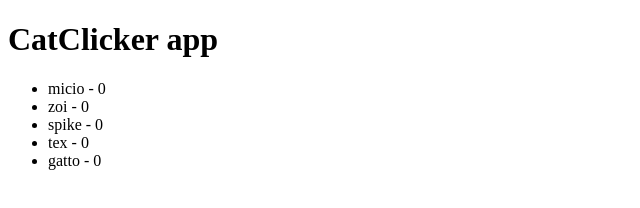
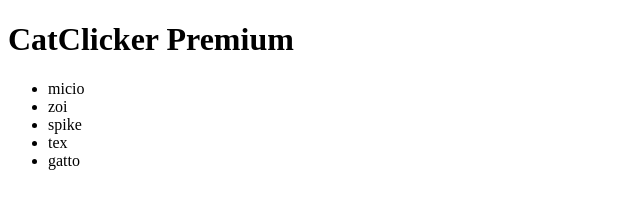
Before and after one commit to giannicuccu/clickCatApp, a website: page index.html in a window 1280 px wide. Shown: the whole page, without its empty margins (0-640 px from the left). Drawn offline with Linux system fonts and the light colour scheme.

Commit message:
Removed click count in list elements

```diff
--- a/index.html
+++ b/index.html
@@ -9,7 +9,7 @@
 </head>
 <body>
     <header>
-        <h1>CatClicker app</h1>
+        <h1>CatClicker Premium</h1>
     </header>
     <aside>
         <ul id="catlist"></ul>
--- a/js/app.js
+++ b/js/app.js
@@ -70,11 +70,11 @@
                     let listEl = document.createElement("LI");
                     let listElLink = document.createElement("A");
                         listElLink.setAttribute("data-id", cat.id);
-                        listElLink.textContent = cat.name+' - ';
+                        listElLink.textContent = cat.name/*+' - '*/;
                         listElLink.addEventListener('click',(e)=>{octopus.showCat(cat)});
                     let listElLinkSpan = document.createElement("SPAN");
                         listElLinkSpan.textContent = cat.clickTotal;
-                        listElLink.appendChild(listElLinkSpan);
+                        //listElLink.appendChild(listElLinkSpan);
                     listEl.appendChild(listElLink);
                     parentEl.appendChild(listEl);
 
```
